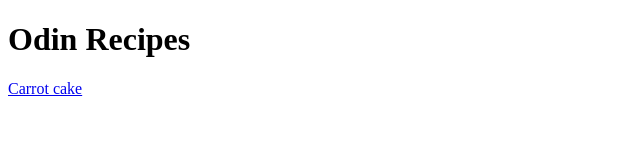
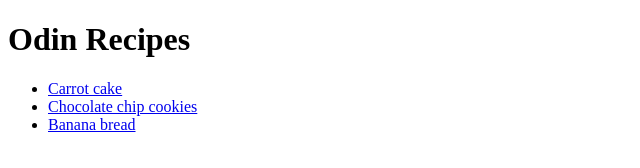
Before and after one commit to selinakwok/odin-recipes, a plain HTML site: page index.html in a window 1280 px wide. Shown: the whole page, without its empty margins (0-640 px from the left). Drawn offline with Linux system fonts and the light colour scheme.

Commit message:
Add list for recipes

```diff
--- a/index.html
+++ b/index.html
@@ -7,6 +7,10 @@
 
     <body>
         <h1>Odin Recipes</h1>
-        <a href="./recipes/carrotcake.html">Carrot cake</a>
+        <ul>
+            <li><a href="./recipes/carrotcake.html">Carrot cake</a></li>
+            <li><a href="./recipes/chocolatechipcookies.html">Chocolate chip cookies</a></li>
+            <li><a href="./recipes/bananabread.html">Banana bread</a></li>
+        </ul>
     </body>
 </html>
```
